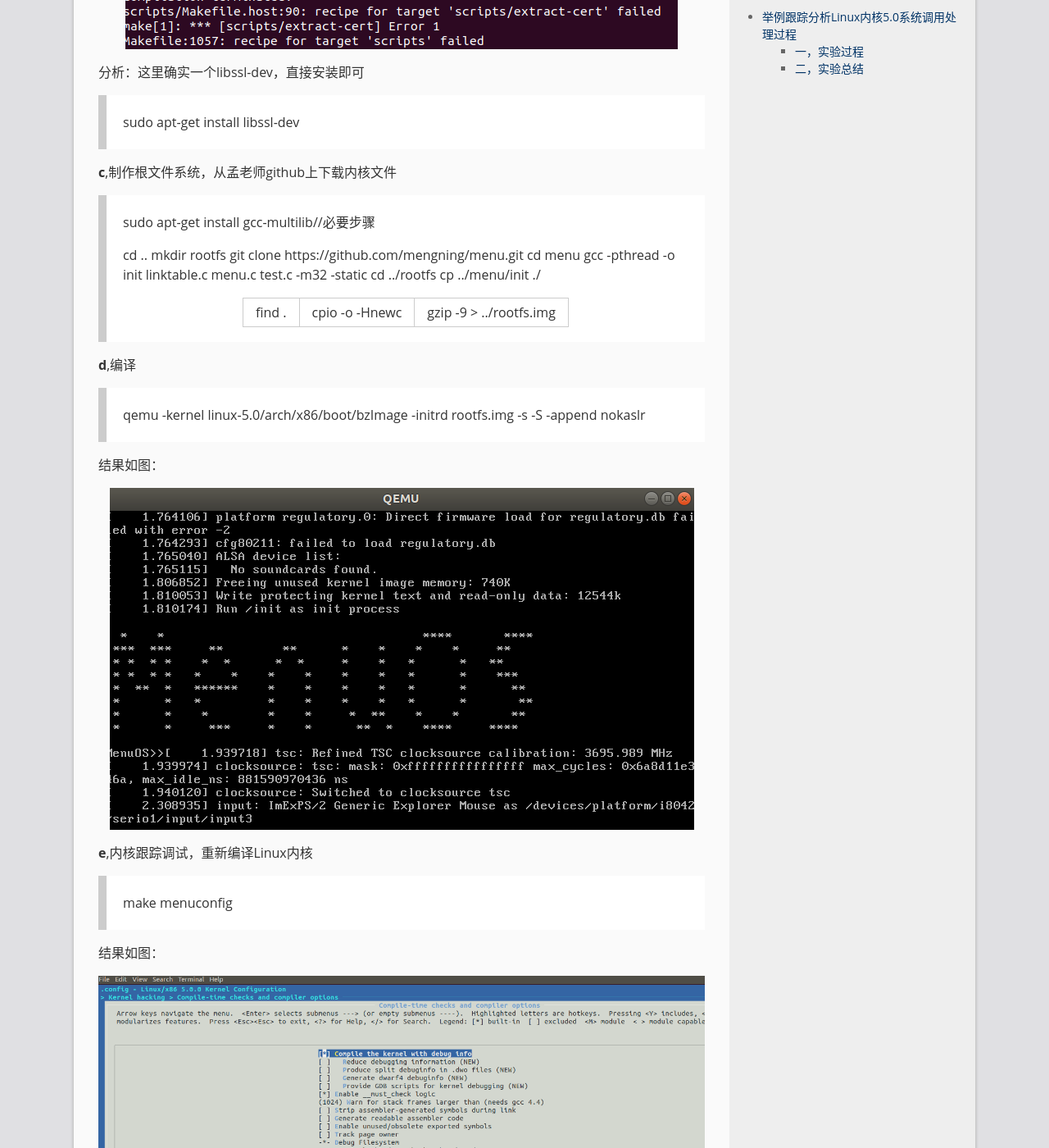
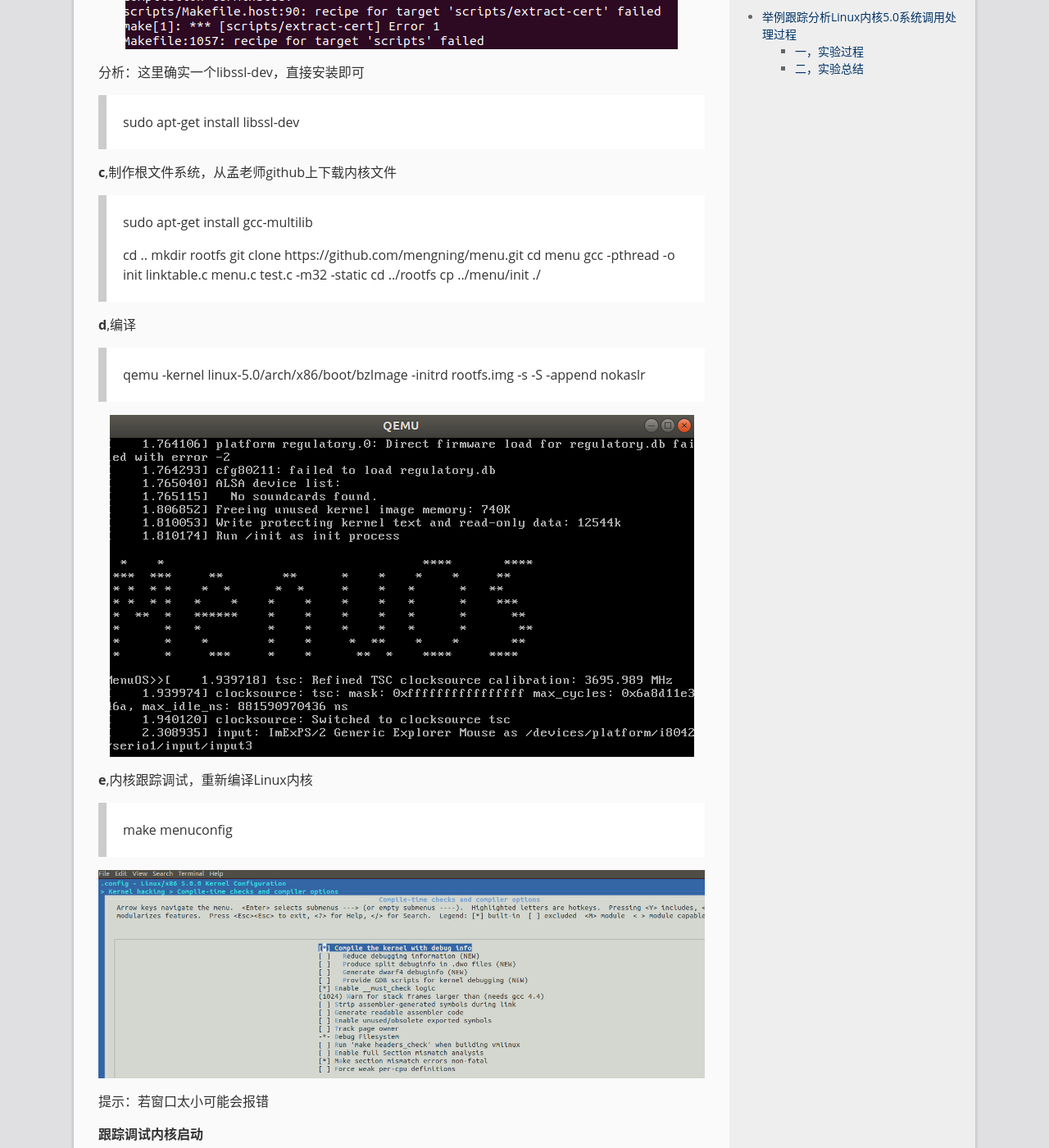
Before and after one commit to rodyyyy/rodyyyy.github.io, a Jekyll site: the page built from _posts/2019-03-12-linuxLab2.md, in a window 1280 px wide and 1400 px high, scrolled down 1858 px. Shown: the whole window at 82% size. Built offline with Jekyll 4.4.1, drawn with Linux system fonts in a browser that asks for light colours.

```diff
--- a/_posts/2019-03-12-linuxLab2.md
+++ b/_posts/2019-03-12-linuxLab2.md
@@ -61,7 +61,7 @@ title: 举例跟踪分析Linux内核5.0系统调用处理过程
 
 **c**,制作根文件系统，从孟老师github上下载内核文件
 
->sudo apt-get install gcc-multilib//必要步骤
+>sudo apt-get install gcc-multilib
 >
 >cd ..
 >mkdir rootfs
@@ -70,14 +70,10 @@ title: 举例跟踪分析Linux内核5.0系统调用处理过程
 >gcc -pthread -o init linktable.c menu.c test.c -m32 -static
 >cd ../rootfs
 >cp ../menu/init ./
->
->find . | cpio -o -Hnewc | gzip -9 > ../rootfs.img
 
 **d**,编译
 
 > qemu -kernel linux-5.0/arch/x86/boot/bzImage -initrd rootfs.img -s -S -append nokaslr
-
-结果如图：
 
 ![](https://github.com/rodyyyy/rodyyyy.github.io/raw/master/images/4.png)
 
@@ -85,19 +81,17 @@ title: 举例跟踪分析Linux内核5.0系统调用处理过程
 
 > make menuconfig
 
-结果如图：
-
 ![](https://github.com/rodyyyy/rodyyyy.github.io/raw/master/images/5.png)
 
 提示：若窗口太小可能会报错
 
+**跟踪调试内核启动**
+
 >qemu -kernel linux-5.0/arch/x86/boot/bzImage -initrd rootfs.img -s -S -append nokaslr
-
-**跟踪调试内核启动**
 
 ![](https://github.com/rodyyyy/rodyyyy.github.io/raw/master/images/6.png)
 
-使用gdb打开调试工具
+**使用gdb打开调试工具**
 
 > gdb
 > (gdb)file linux-5.0/vmlinux
```
Also changed, not shown: other parts of _posts/2019-03-12-linuxLab2.md (+1 -1 lines).
